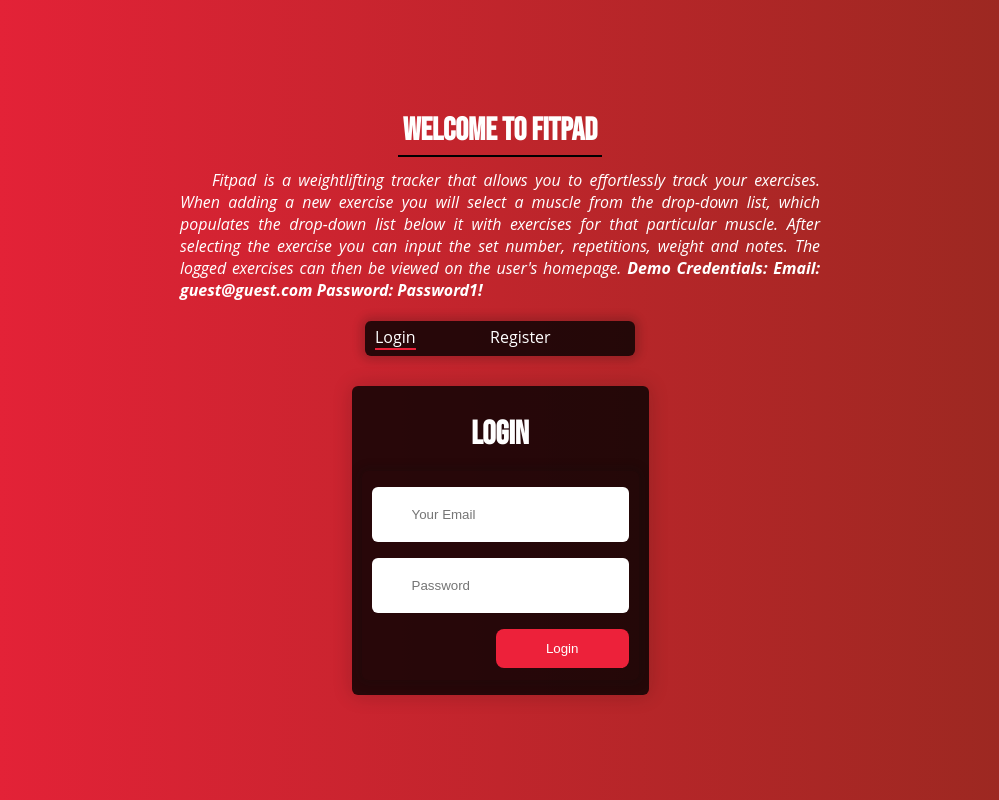
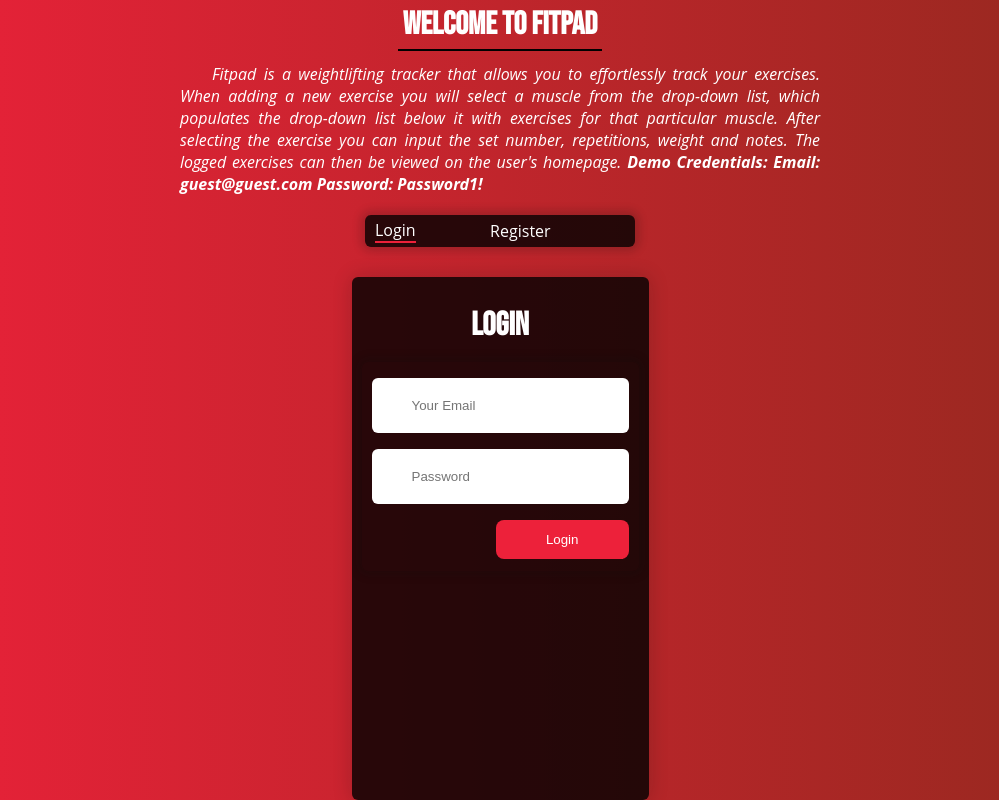
Before and after one commit to angelluis396/fitpad-frontend, a React (Create React App) app: page / in a window 1280 px wide. Shown: the whole page, without its empty margins (140-1139 px from the left). Built offline with nearby package versions, Linux system fonts and the light colour scheme.

Commit message:
fixed scroll issue

```diff
--- a/src/Styles/LandingPage.css
+++ b/src/Styles/LandingPage.css
@@ -43,6 +43,7 @@ h2 {
   transition: visibility 0.5s ease-out;
   padding-left: 10px;
   padding-right: 10px;
+
 }
 .controller {
   flex: 3;
@@ -69,6 +70,7 @@ div .controllerselected-controller {
   border-radius: 6px;
   background: rgba(0, 0, 0, .8);
   padding-top: 10px;
+  height: 100%;
 }
 .inner-container {
   transition: visibility 0.2s ease-out;
@@ -137,7 +139,7 @@ div.fitpad-desc {
     height: 100%;
   }
   div.root-container {
-    overflow: scroll;
+    height: fit-content;
   }
 
 }
```
